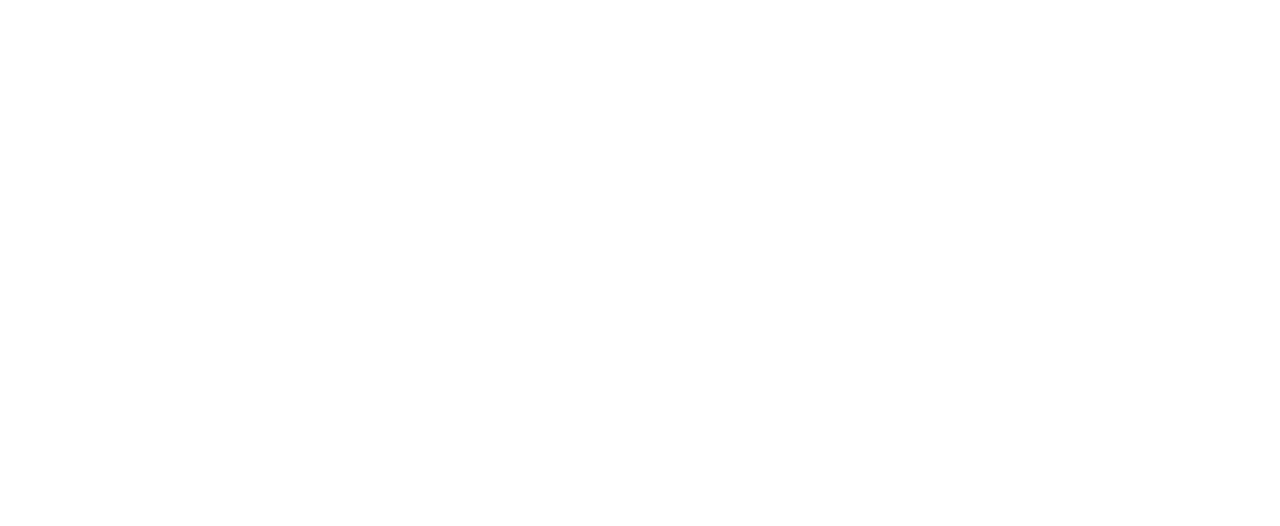
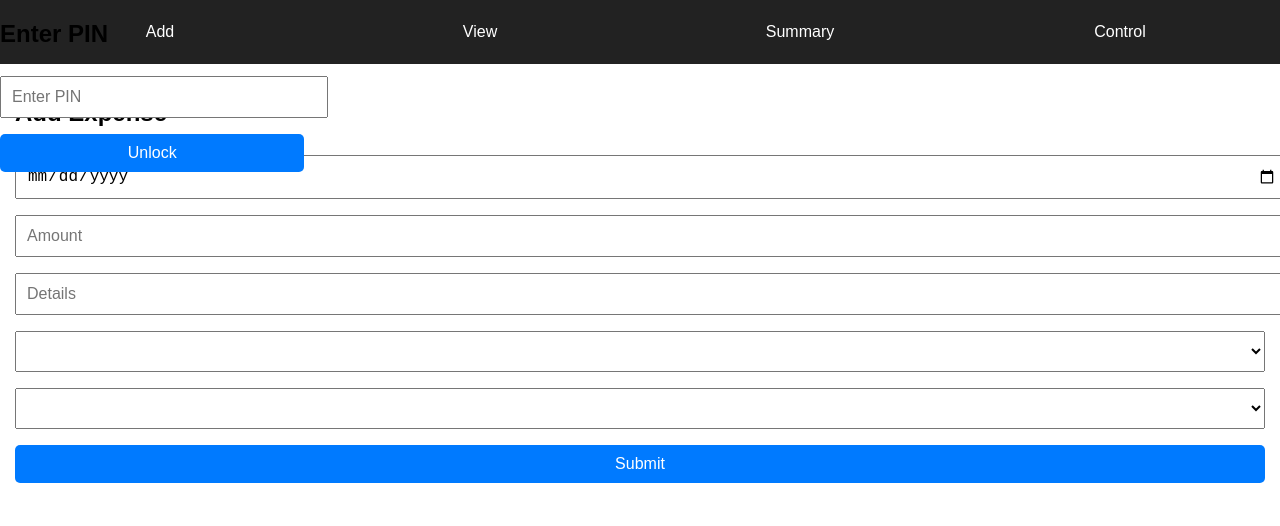
Before and after one commit to niteshtoshniwal26/expense-tracker, a plain HTML site: page index.html in a window 1280 px wide. Drawn offline with Linux system fonts and the light colour scheme.

Commit message:
Update index.html

```diff
--- a/index.html
+++ b/index.html
@@ -10,7 +10,7 @@
 
 <body>
   <!-- PIN LOCK -->
-  <div id="pin-screen" class="screen hidden">
+  <div id="pin-screen" class="screen" style="position:fixed"; inset:0; background:white; z-index:999;">
     <h2>Enter PIN</h2>
     <input type="password" id="pin-input" placeholder="Enter PIN" />
     <button onclick="unlockApp()">Unlock</button>
@@ -18,7 +18,7 @@
   </div>
 
   <!-- APP -->
-  <div id="app" class="hidden">
+  <div id="app">
     <!-- NAV -->
     <nav>
       <button onclick="showTab('add')">Add</button>
```
